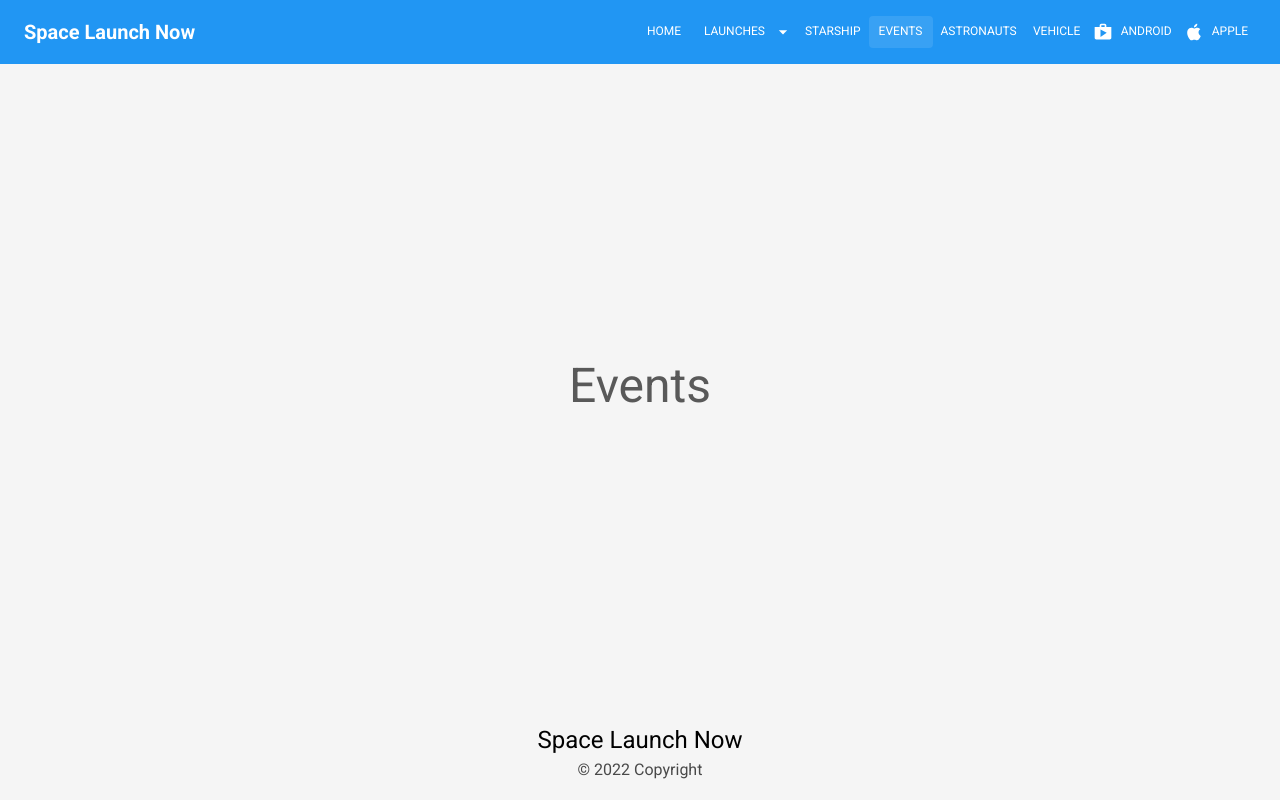
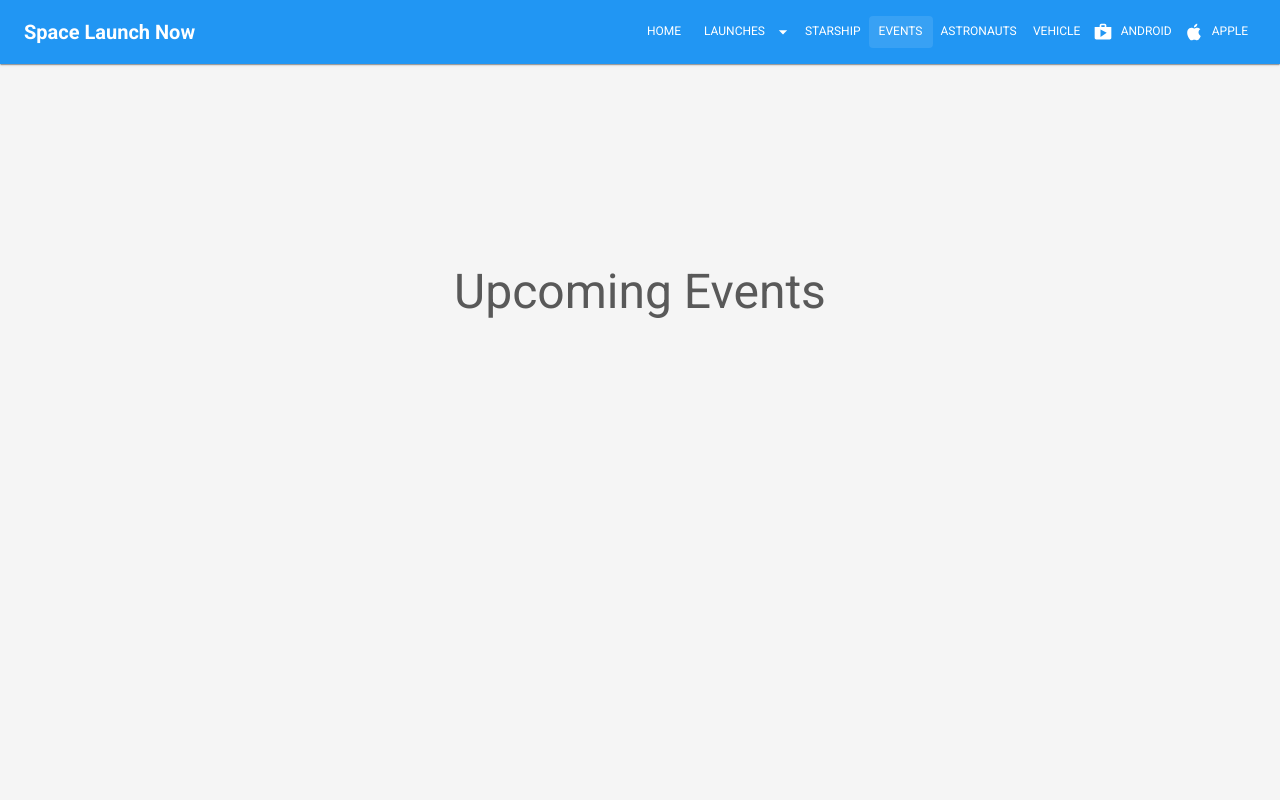
Before and after one commit to ItsCalebJones/SpaceLaunchNow-UI, a React (Create React App) app: page /events in a window 1280 px wide. Shown: the top 800 px of the page. Built offline with nearby package versions, Linux system fonts and the light colour scheme.

Commit message:
Page header

```diff
--- a/src/@sln/pages/Events.tsx
+++ b/src/@sln/pages/Events.tsx
@@ -1,20 +1,27 @@
 import React, {ReactElement, FC} from "react";
-import {Box, Typography} from "@mui/material";
+import {Box, Container, Typography} from "@mui/material";
 import Base from "@sln/components/BaseLayout";
 import { Card } from "@mui/material";
-
+import { Divider } from "@mui/material";
+import { SLNTypography } from "@sln/components/SLNTypography";
+import { Grid } from "@mui/material";
 const Events: FC<any> = (): ReactElement => {
     return (
         <Base>
-            <Box sx={{
-                flexGrow: 1,
-                backgroundColor: 'whitesmoke',
-                display: 'flex',
-                justifyContent: 'center',
-                alignItems: 'center'
-            }}>
-            <Typography variant="h3">Events</Typography>
-            </Box>
+           <Container>
+           <Grid
+                container
+                spacing={0}
+                direction="column"
+                alignItems="center"
+                style={{ minHeight: '100vh' }}
+                mt={25}
+            >
+                <Grid item xs={3}>
+                <Typography variant="h3">Upcoming Events</Typography>
+                </Grid>
+            </Grid>
+           </Container>
         </Base>
     );
 };
```
Also changed, not shown: src/@sln/components/MUIBreadcrumbs.tsx (added, +12 -0 lines).
